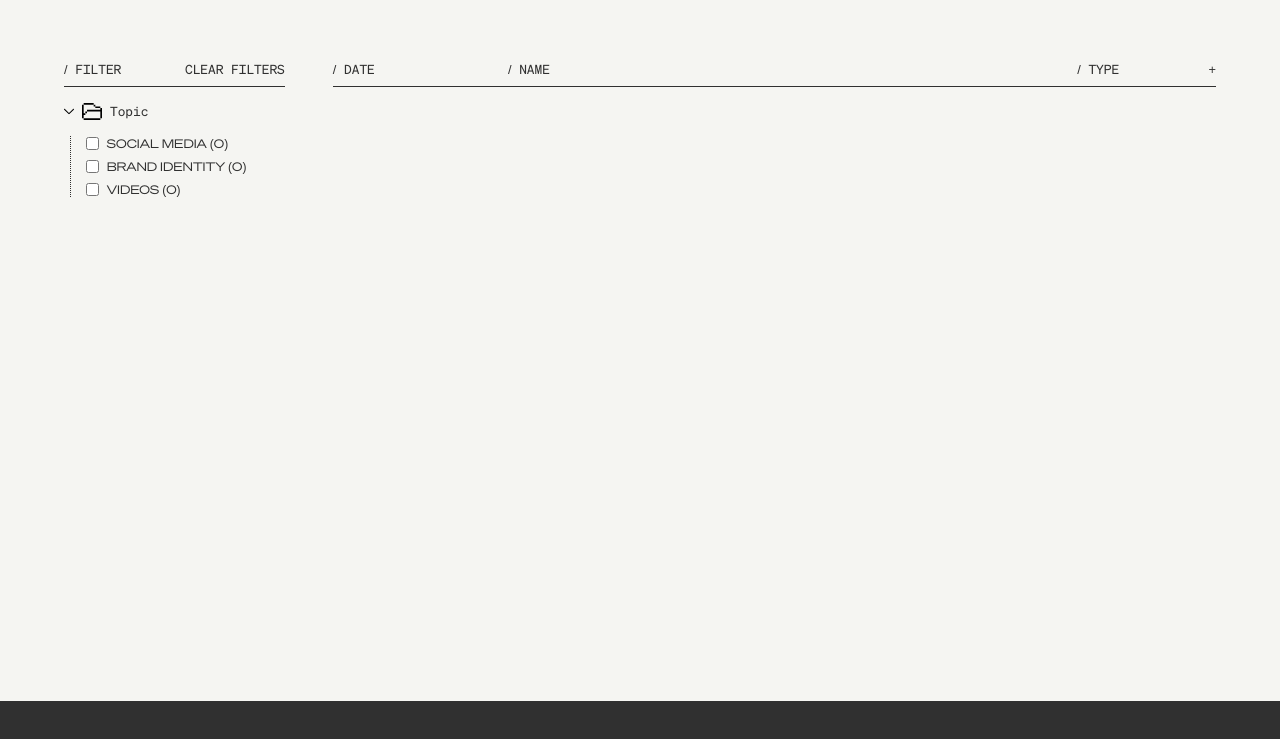
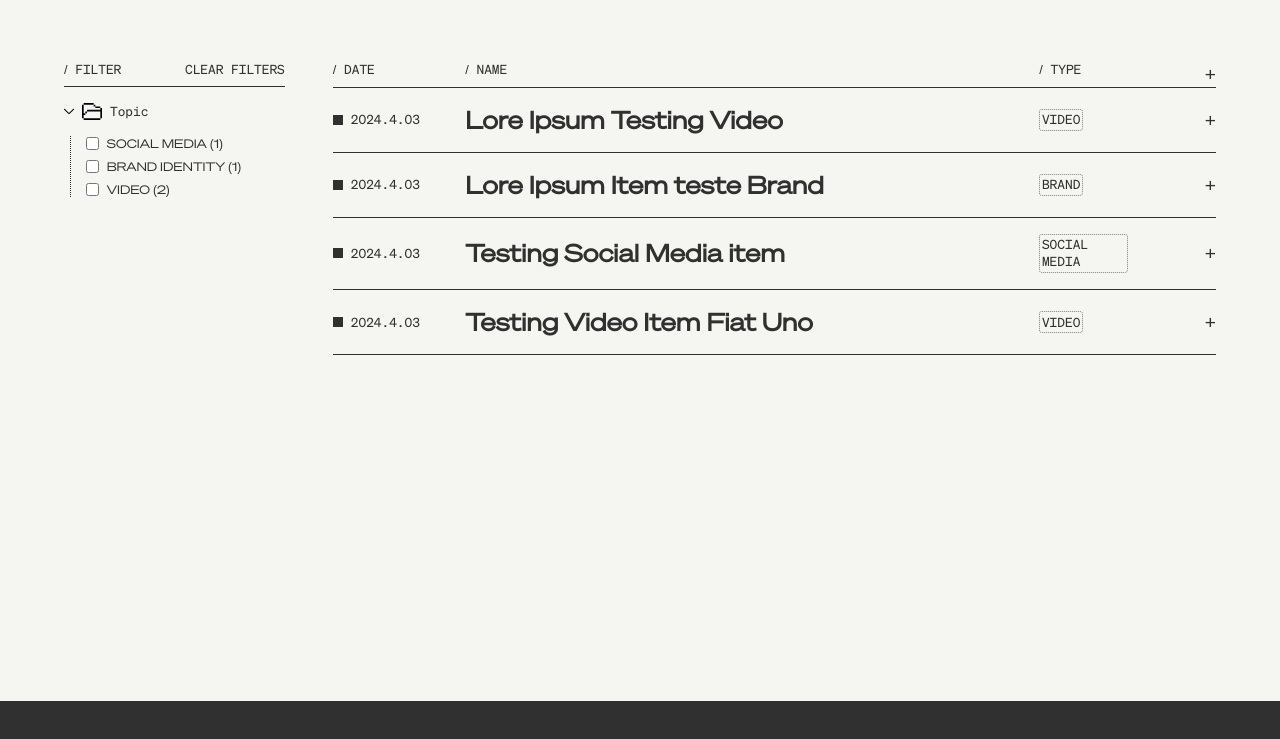
Before and after one commit to Gmatters0/portfolio-fernanda-nascimento, a plain HTML site: page src/index.html in a window 1280 px wide. Shown: the part 1477-2216 px from the top of the page. Drawn offline with Linux system fonts and the light colour scheme.

Commit message:
feat: Archive content itens (in progress)

```diff
--- a/src/index.html
+++ b/src/index.html
@@ -96,7 +96,7 @@
                             </div>
                             <div class="archives-item">
                                 <input class="item-checkbox" type="checkbox">
-                                <p id="titulo3">VIDEOS <span class="contador">(0)</span></p>
+                                <p id="titulo3">VIDEO <span class="contador">(0)</span></p>
                             </div>
                         </div>
                     </div>
@@ -107,6 +107,44 @@
                         <p class="name-column">/ NAME</p>
                         <p class="type-column">/ TYPE</p>
                         <p class="plus-column">+</p>
+                    </div>
+                    <div class="archive-content-itens">
+                        <div class="archive-content-item c-pointer">
+                            <div class="date-column date-item">
+                                <div class="square-icon"></div>
+                                <p >2024.4.03</p>
+                            </div>
+                            <h3 class="name-column name-item">Lore Ipsum Testing Video</h3>
+                            <div class="type-column"><p class="type-item video">VIDEO</p></div>
+                            <p class="plus-column">+</p>
+                        </div>
+                        <div class="archive-content-item c-pointer">
+                            <div class="date-column date-item">
+                                <div class="square-icon"></div>
+                                <p >2024.4.03</p>
+                            </div>
+                            <h3 class="name-column name-item">Lore Ipsum Item teste Brand</h3>
+                            <div class="type-column"><p class="type-item brand">BRAND</p></div>
+                            <p class="plus-column">+</p>
+                        </div>
+                        <div class="archive-content-item c-pointer">
+                            <div class="date-column date-item">
+                                <div class="square-icon"></div>
+                                <p >2024.4.03</p>
+                            </div>
+                            <h3 class="name-column name-item">Testing Social Media item</h3>
+                            <div class="type-column"><p class="type-item social-media">SOCIAL MEDIA</p></div>
+                            <p class="plus-column">+</p>
+                        </div>
+                        <div class="archive-content-item c-pointer">
+                            <div class="date-column date-item">
+                                <div class="square-icon"></div>
+                                <p >2024.4.03</p>
+                            </div>
+                            <h3 class="name-column name-item">Testing Video Item Fiat Uno</h3>
+                            <div class="type-column"><p class="type-item video">VIDEO</p></div>
+                            <p class="plus-column">+</p>
+                        </div>
                     </div>
                 </div>
             </div>
--- a/src/script/index.js
+++ b/src/script/index.js
@@ -10,6 +10,20 @@ document.querySelectorAll('a[href^="#"]').forEach(anchor => {
         }
     });
 });
+
+window.onload = () => {
+    const socialMediaArray = document.getElementsByClassName('social-media')
+    const brandArray = document.getElementsByClassName('brand')
+    const videoArray = document.getElementsByClassName('video')
+    const spanCounters = document.getElementsByClassName('contador')
+
+    console.log(spanCounters)
+
+    spanCounters[0].innerHTML = `(${socialMediaArray.length})`
+    spanCounters[1].innerHTML = `(${brandArray.length})`
+    spanCounters[2].innerHTML = `(${videoArray.length})`
+
+}
 
 // Adiciona classe ativa na navegação durante o scroll
 window.addEventListener('scroll', () => {
--- a/src/styles/index.css
+++ b/src/styles/index.css
@@ -28,6 +28,15 @@ body {
 a {
     color: var(--text-color);
     padding: 0.1rem;
+}
+
+@keyframes rotateColor {
+    0% {
+        filter: hue-rotator(0deg);
+    }
+    100% {
+        filter: hue-rotator(360deg);
+    }
 }
 
 .container {
@@ -285,17 +294,61 @@ a {
 .archive-content-header {
     display: flex;
     border-bottom: 1px solid #303030;
-    padding-bottom: 0.5rem;
 }
 
 .date-column {
-    width: 20%;
+    width: 15%;
 }
 .name-column {
     width: 65%;
 }
 .type-column {
-    width: 15%;
+    width: 10%;
+}
+.plus-column {
+    width: 10%;
+    display: flex;
+    justify-content: flex-end;
+    font-size: 1.2rem!important;
+}
+
+.archive-content-item {
+    display: flex;
+    align-items: center;
+    padding: 1rem 0;
+    border-bottom: 1px solid #303030;
+    transition: all 0.3s ease;
+}
+
+.archive-content-item:hover {
+    animation: rotateColor 1s linear infinite;
+}
+
+.date-item {
+    display: flex;
+    align-items: center;
+    font-size: 0.9rem;
+    gap: 0.5rem;
+    font-weight: lighter;
+    list-style-type: square;
+}
+.square-icon {
+    background-color: #303030;
+    width: 10px;
+    height: 10px;
+}
+
+.name-item {
+    font-family: 'Sohne Buch', sans-serif;
+    font-weight: 600;
+    font-size: 1.5rem;
+}
+
+.type-item {
+    width: fit-content;
+    padding: 0.1rem;
+    border-radius: 0.2rem;
+    border: 1px dotted #808080;
 }
 
 
```
